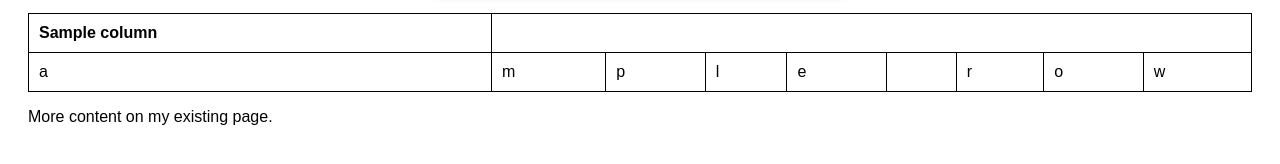
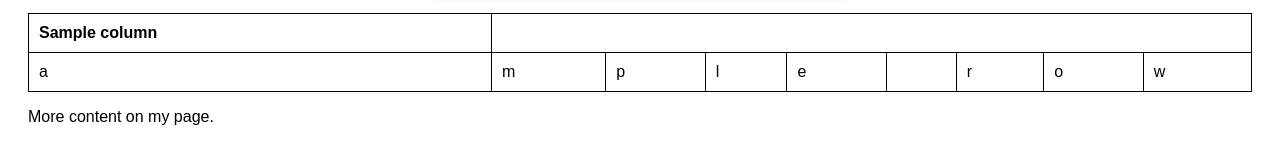
Before and after one commit to djwile/ihringen, a Python web app: template search_app/templates/search_app-page.html in a window 1280 px wide. Shown: the part 518-682 px from the top of the page. Run offline with Jinja, Linux system fonts and the light colour scheme; the template is opened without the code that fills it: most values are stand-ins (such as "Sample title", 1, 10 or a date in 2020).

Commit message:
Update search_app-page.html
Textual edits

```diff
--- a/search_app/templates/search_app-page.html
+++ b/search_app/templates/search_app-page.html
@@ -112,8 +112,8 @@
             </table>
         {% endif %}
 
-        <!-- More existing content -->
-        <p>More content on my existing page.</p>
+        <!-- More content -->
+        <p>More content on my page.</p>
     </div>
 </body>
 </html>
```
